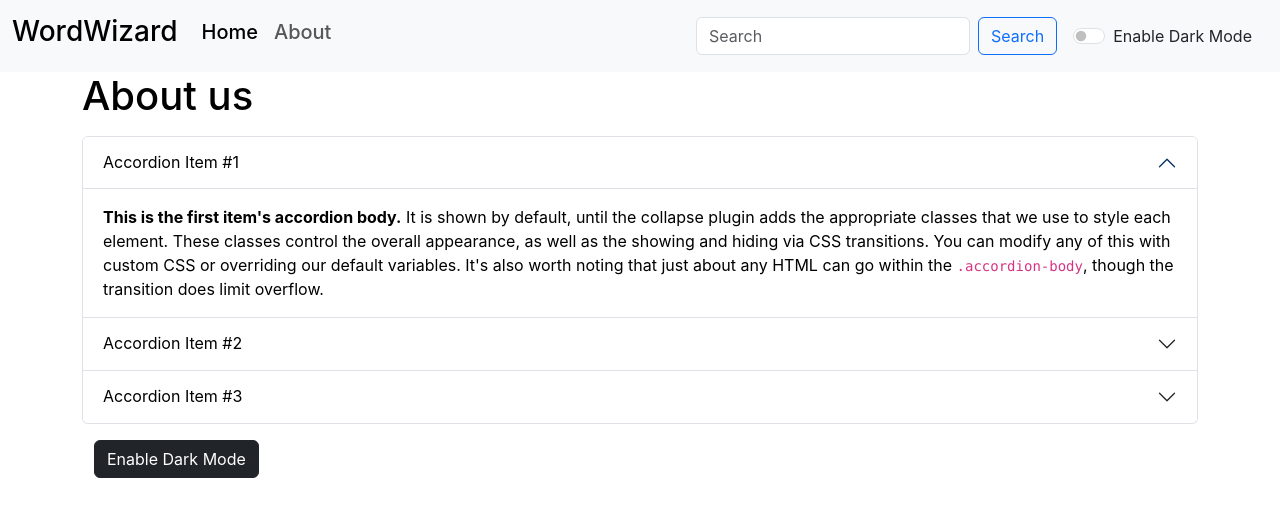
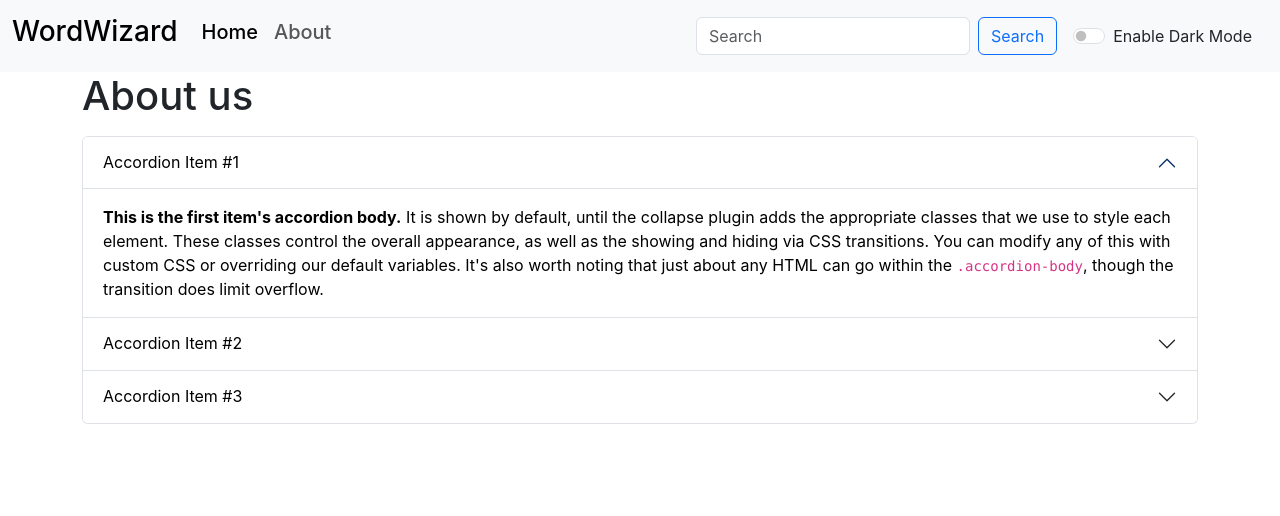
Before and after one commit to Abhigitat/WordWizard, a React (Create React App) app: page /about in a window 1280 px wide. Shown: the top 516 px of the page. Built offline with nearby package versions, Linux system fonts and the light colour scheme.

Commit message:
Making Changes

```diff
--- a/src/App.js
+++ b/src/App.js
@@ -44,7 +44,7 @@ function App() {
       <Navbar titles="WordWizard" mode={mode} toggleMode={toggleMode} showAlert={showAlert}/>
       <Alert alert={alert}/>
       <Routes>
-          <Route path="/about" element={<About />}/>
+          <Route path="/about" element={<About mode={mode} toggleMode={toggleMode}/>}/>
 
           <Route path="/" element={
             <TextForm headinxg="Enter the text to analyse" mode={mode} toggleMode={toggleMode} showAlert={showAlert}/> }/>
--- a/src/components/About.js
+++ b/src/components/About.js
@@ -1,78 +1,48 @@
-import React,{useState} from 'react'
+import React from 'react'
 
-export default function About() {
-    const [btnClass,setBtnClass]=useState("btn btn-dark");
-    const [btnName,setBtnName]=useState("Enable Dark Mode");
-    const [myStyle,setMyStyle]=useState({
-        color:'black',
-        backgroundColor:'white',
-    });
-
-    const toggle=()=>{
-        if(myStyle.color==="black"){
-            setMyStyle({
-                color:'white',
-                backgroundColor:'black'
-            })
-            document.body.style.backgroundColor="black"
-            setBtnName("Enable Light Mode");
-            setBtnClass("btn btn-light");
-        }
-        else{
-            setMyStyle({
-                color:'black',
-                backgroundColor:'white'
-            })
-            document.body.style.backgroundColor="white"
-            setBtnName("Enable Dark Mode");
-            setBtnClass("btn btn-dark");
-        }
-    }
-
+export default function About(props) {
+    let styling=props.mode==="light"?{backgroundColor:"white",color:"black"}:{backgroundColor:"black",color:"white"}
   return (
-    <div className="container" style={myStyle}>
+    <div className="container" >
         <h1>About us</h1>
         <div className="accordion my-3" id="accordionExample">
             <div className="accordion-item">
                 <h2 className="accordion-header">
-                <button className="accordion-button" type="button" style={myStyle} data-bs-toggle="collapse" data-bs-target="#collapseOne" aria-expanded="true" aria-controls="collapseOne">
+                <button className="accordion-button" style={styling}  type="button" data-bs-toggle="collapse" data-bs-target="#collapseOne" aria-expanded="true" aria-controls="collapseOne">
                     Accordion Item #1
                 </button>
                 </h2>
-                <div id="collapseOne" className="accordion-collapse collapse show" data-bs-parent="#accordionExample">
-                <div className="accordion-body" style={myStyle}>
+                <div id="collapseOne" style={styling} className="accordion-collapse collapse show" data-bs-parent="#accordionExample">
+                <div className="accordion-body">
                     <strong>This is the first item's accordion body.</strong> It is shown by default, until the collapse plugin adds the appropriate classes that we use to style each element. These classes control the overall appearance, as well as the showing and hiding via CSS transitions. You can modify any of this with custom CSS or overriding our default variables. It's also worth noting that just about any HTML can go within the <code>.accordion-body</code>, though the transition does limit overflow.
                 </div>
                 </div>
             </div>
             <div className="accordion-item">
                 <h2 className="accordion-header">
-                <button className="accordion-button collapsed" type="button" style={myStyle} data-bs-toggle="collapse" data-bs-target="#collapseTwo" aria-expanded="false" aria-controls="collapseTwo">
+                <button className="accordion-button collapsed" style={styling} type="button"  data-bs-toggle="collapse" data-bs-target="#collapseTwo" aria-expanded="false" aria-controls="collapseTwo">
                     Accordion Item #2
                 </button>
                 </h2>
-                <div id="collapseTwo" className="accordion-collapse collapse" data-bs-parent="#accordionExample">
-                <div className="accordion-body" style={myStyle}>
+                <div id="collapseTwo" style={styling} className="accordion-collapse collapse" data-bs-parent="#accordionExample">
+                <div className="accordion-body">
                     <strong>This is the second item's accordion body.</strong> It is hidden by default, until the collapse plugin adds the appropriate classes that we use to style each element. These classes control the overall appearance, as well as the showing and hiding via CSS transitions. You can modify any of this with custom CSS or overriding our default variables. It's also worth noting that just about any HTML can go within the <code>.accordion-body</code>, though the transition does limit overflow.
                 </div>
                 </div>
             </div>
             <div className="accordion-item">
                 <h2 className="accordion-header">
-                <button className="accordion-button collapsed" type="button" style={myStyle} data-bs-toggle="collapse" data-bs-target="#collapseThree" aria-expanded="false" aria-controls="collapseThree">
+                <button className="accordion-button collapsed" style={styling} type="button" data-bs-toggle="collapse" data-bs-target="#collapseThree" aria-expanded="false" aria-controls="collapseThree">
                     Accordion Item #3
                 </button>
                 </h2>
-                <div id="collapseThree" className="accordion-collapse collapse" data-bs-parent="#accordionExample">
-                <div className="accordion-body" style={myStyle}>
+                <div id="collapseThree" style={styling} className="accordion-collapse collapse" data-bs-parent="#accordionExample">
+                <div className="accordion-body">
                     <strong>This is the third item's accordion body.</strong> It is hidden by default, until the collapse plugin adds the appropriate classes that we use to style each element. These classes control the overall appearance, as well as the showing and hiding via CSS transitions. You can modify any of this with custom CSS or overriding our default variables. It's also worth noting that just about any HTML can go within the <code>.accordion-body</code>, though the transition does limit overflow.
                 </div>
                 </div>
             </div>
         </div>
-        <div className="container my-3">
-            <button type="button" onClick={toggle} className={btnClass}>{btnName}</button>
-        </div>
     </div>
   );
 }
--- a/src/components/Alert.js
+++ b/src/components/Alert.js
@@ -2,7 +2,7 @@ import React from 'react'
 
 export default function Alert(props) {
   return (
-    props.alert && <div class={`alert alert-${props.alert.type} d-flex align-items-center`} style={props.alert.type==="success"?{backgroundColor:"#9affd0"}:""} role="alert">
+    props.alert && <div class={`alert alert-${props.alert.type} d-flex align-items-center`} style={{position:'absolute'}} role="alert">
         <div>
             <strong>{props.alert.message}</strong>
         </div>
--- a/src/components/TextForm.js
+++ b/src/components/TextForm.js
@@ -25,7 +25,7 @@ export default function TextForm(props) {
     }
     const cleartext=()=>{
         setText('');
-        props.showAlert("TextBox is cleared","success");
+        props.showAlert("TextBox is cleared","danger");
     }
     const handelCopy=()=>{
         // let text=document.getElementById("myBox")
```
